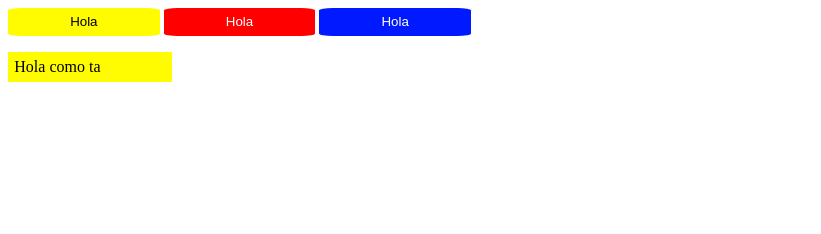
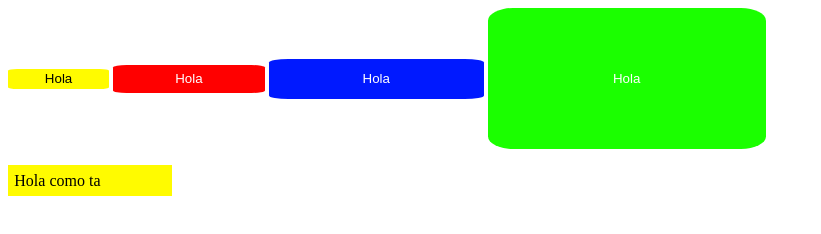
Before and after one commit to Flaremy2000/Components_Styles, a plain HTML site: page index.html in a window 1280 px wide. Shown: the whole page, without its empty margins (0-821 px from the left). Drawn offline with Linux system fonts and the light colour scheme.

Commit message:
Añadido 4 tamaños

```diff
--- a/index.html
+++ b/index.html
@@ -8,9 +8,10 @@
     <title>Tester</title>
 </head>
 <body>
-    <button class="by md"> Hola </button>
+    <button class="by l"> Hola </button>
     <button class="br md"> Hola </button>
-    <button class="bb md"> Hola </button>
+    <button class="bb bg"> Hola </button>
+    <button class="bgr ebg"> Hola </button>
     <p class="y md">Hola como ta</p>
 </body>
 </html>
--- a/stylist.css
+++ b/stylist.css
@@ -29,6 +29,12 @@
     border: none;
     border-radius: 9%;
 }
+.bgr{
+    background-color: #1BFF00;
+    color: #FFFFFF;
+    border: none;
+    border-radius: 9%;
+}
 .by:active{
     background-color: #FDFB68;
 }
@@ -38,14 +44,24 @@
 .bb:active{
     background-color: #5B6BFE;
 }
+.bgr:active{
+    background-color: #88FF7A;
+}
+
 /* Tamaños de Elementos*/
 .l {
-
+    width: 8%;
+    padding: 0.2%;
 }
 .md{
     width: 12%;
     padding: 0.5%;
 }
 .bg{
-
+    width: 17%;
+    padding: 1%;
 }
+.ebg {
+    width: 22%;
+    padding: 5%;
+}
```
